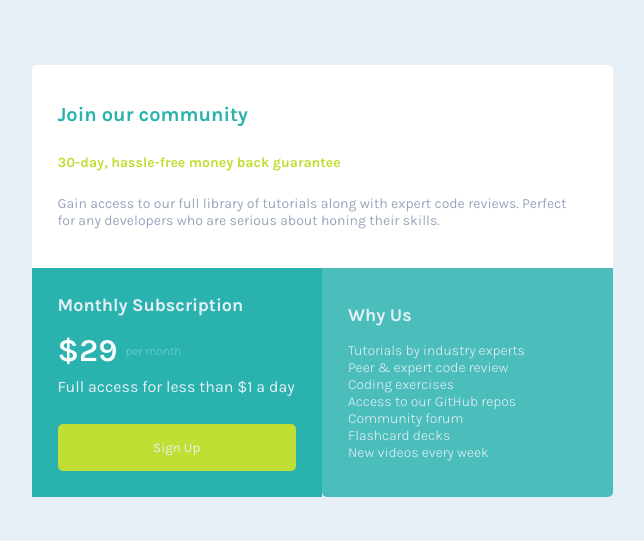
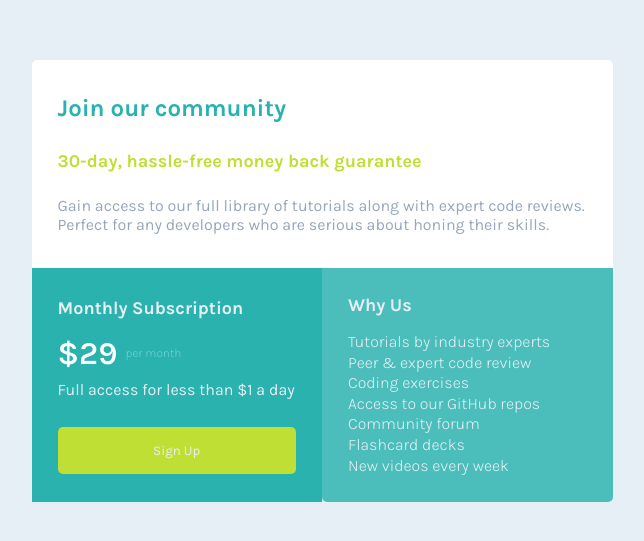
Before and after one commit to AnisBacha/Single-price-grid-component-improved, a plain HTML site: page index.html in a window 1280 px wide. Shown: the part 119-660 px from the top of the page, without its empty margins (318-962 px from the left). Drawn offline with Linux system fonts and the light colour scheme.

Commit message:
matching design

```diff
--- a/css/style.css
+++ b/css/style.css
@@ -24,6 +24,7 @@ body{
     background-color: white;
     padding: 1.625rem;
     border-radius: 5px 5px 0 0;
+    max-width: 315px;
 }
 .main__h1{
     color: hsl(179, 62%, 43%);
@@ -103,10 +104,26 @@ body{
     }
     .main__description-section{
         grid-column: 1/3;
+        max-width: 615px;
     }
     .main section{
         display: flex;
         flex-flow: column;
         justify-content: center;
     }
+    .main__description,
+    .main__list,
+    .main__p-sub{
+        font-size: 1rem;
+    }
+    .main__h1{
+        font-size: 1.5rem;
+    }
+    .main__h2{
+        font-size:  1.125rem;
+    }
+    .main__list li{
+        margin-block-end: .1rem;
+    }
+
 }
```
